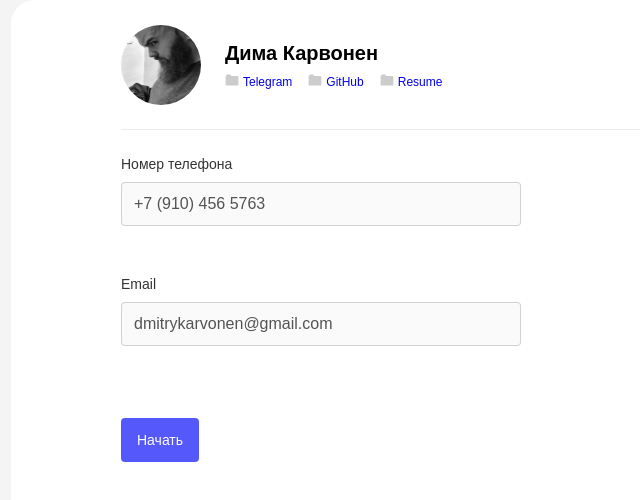
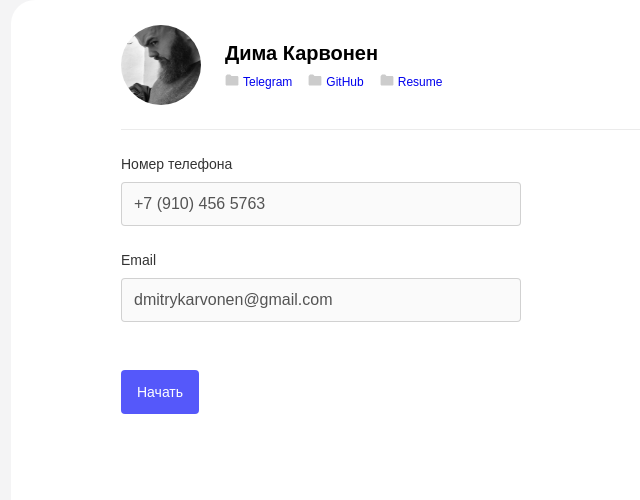
Before and after one commit to the-bearded-nerd/FrontCloudCamp-assignment-task, a React (Vite) app: page / in a window 1280 px wide. Shown: the top 500 px of the page, without its empty margins (179-819 px from the left). Built offline with nearby package versions, Linux system fonts and the light colour scheme.

Commit message:
fix: fix MainPage styles

```diff
--- a/src/pages/MainPage/MainPage.module.css
+++ b/src/pages/MainPage/MainPage.module.css
@@ -2,7 +2,7 @@
   max-width: 900px;
   margin: 0 auto;
   padding-top: 25px;
-  padding-bottom: 80px;
+  padding-bottom: 291px;
   background: #ffffff;
   border-radius: 24px;
 }
@@ -30,7 +30,7 @@
 }
 
 .field-tip__hidden {
-  visibility: hidden;
+  display: none;
   height: 16px;
 }
 
```
